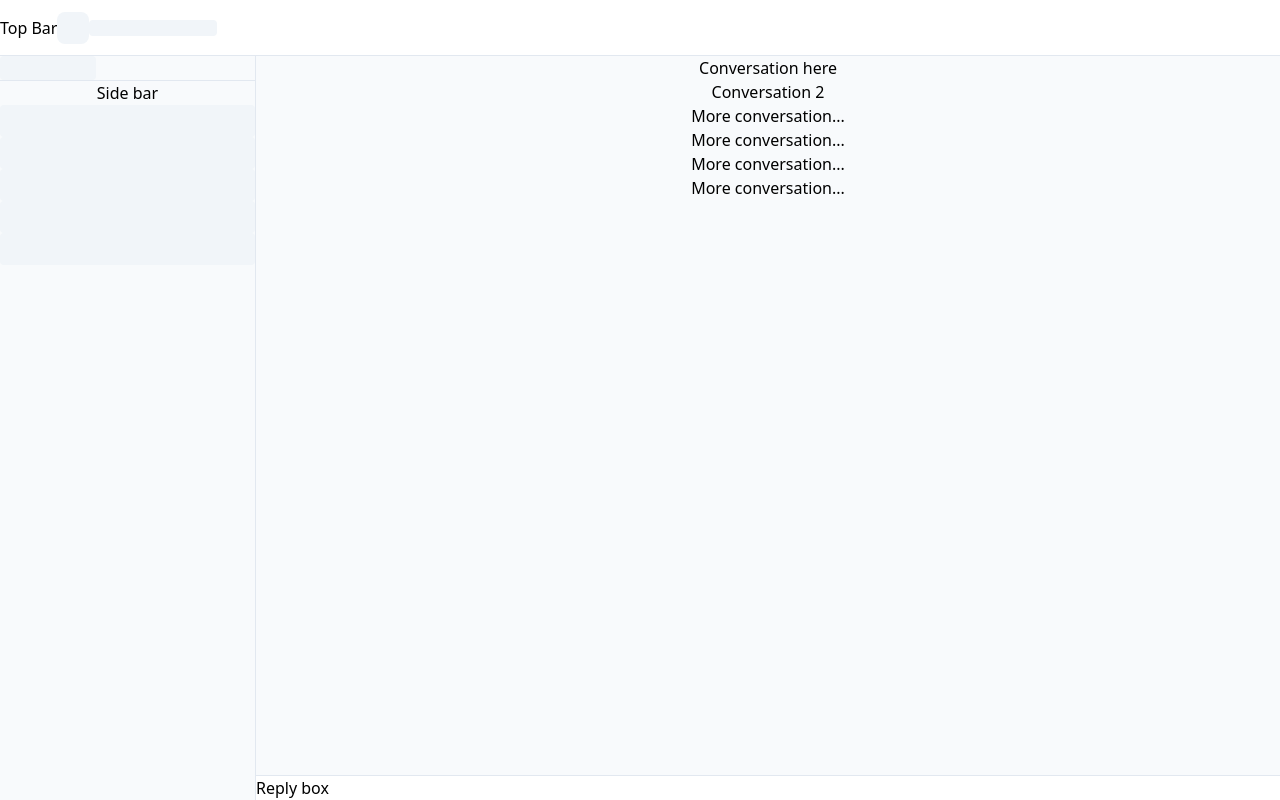
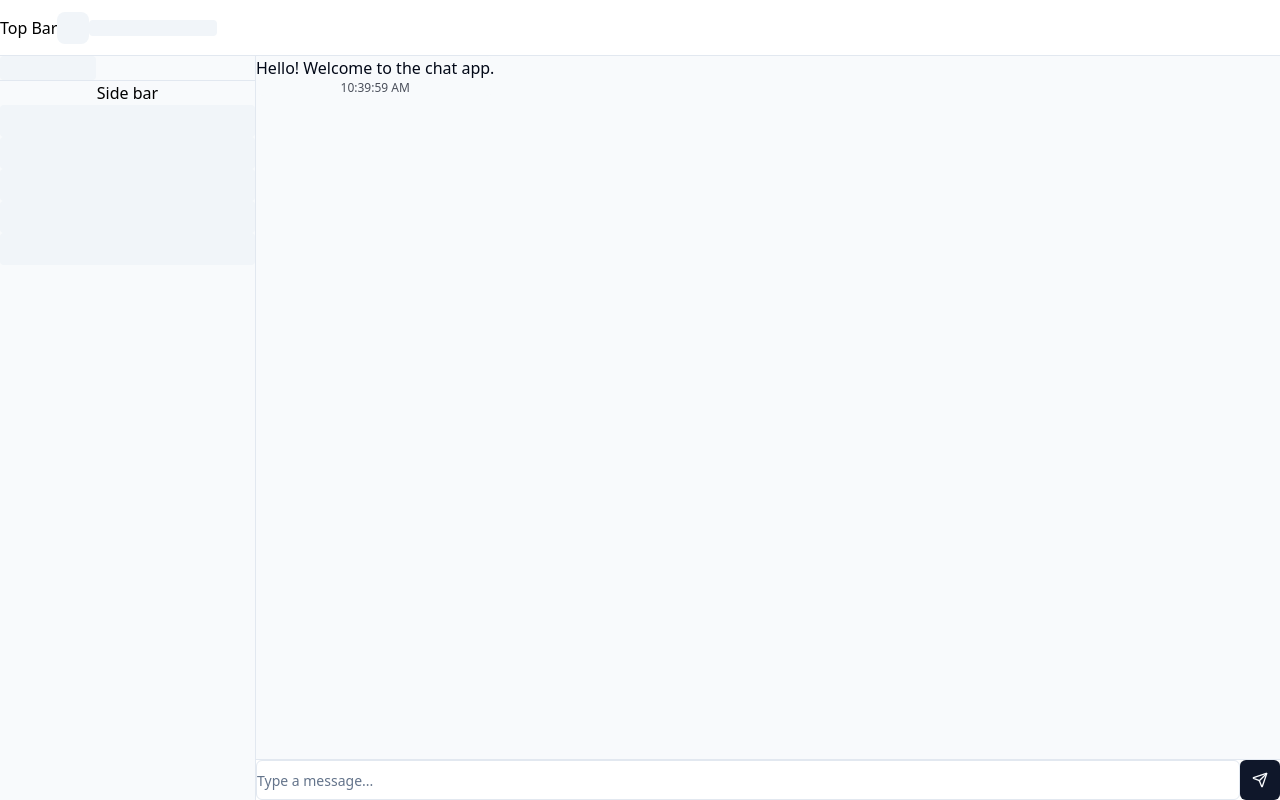
Before and after one commit to KaiyuWei/chat-box, a React (Vite) app in the folder client/: page / in a window 1280 px wide. Built offline with nearby package versions, Linux system fonts and the light colour scheme.

Commit message:
now we can send a message via ReplyBox

```diff
--- a/client/src/components/ChatBox/ChatBox.jsx
+++ b/client/src/components/ChatBox/ChatBox.jsx
@@ -1,20 +1,54 @@
 import ReplyBox from "./ReplyBox";
+import { useState } from "react";
 
 const ChatBox = () => {
+  const [messages, setMessages] = useState([
+    {
+      id: 1,
+      text: "Hello! Welcome to the chat app.",
+      isUser: false,
+      timestamp: new Date(),
+    },
+  ]);
+
+  const handleSendMessage = (messageText) => {
+    if (messageText.trim()) {
+      const newMessage = {
+        id: messages.length + 1,
+        text: messageText,
+        isUser: true,
+        timestamp: new Date(),
+      };
+      setMessages([...messages, newMessage]);
+    }
+  };
+
   return (
     <div className="flex-1 flex flex-col bg-chat-background h-full">
-      {/* Chat messages area */}
       <div className="flex-1 overflow-y-auto p-4 space-y-4 min-h-0">
-        <div>Conversation here</div>
-        <div>Conversation 2</div>
-        <div>More conversation...</div>
-        <div>More conversation...</div>
-        <div>More conversation...</div>
-        <div>More conversation...</div>
+        {messages.map((message) => (
+          <div
+            key={message.id}
+            className={`flex ${
+              message.isUser ? "justify-end" : "justify-start"
+            }`}
+          >
+            <div
+              className={`max-w-xs lg:max-w-md px-4 py-2 rounded-lg ${
+                message.isUser
+                  ? "bg-message-user text-message-user-foreground"
+                  : "bg-message-other text-message-other-foreground"
+              }`}
+            >
+              <p>{message.text}</p>
+              <span className="text-xs opacity-70 mt-1 block">
+                {message.timestamp.toLocaleTimeString()}
+              </span>
+            </div>
+          </div>
+        ))}
       </div>
-
-      {/* Reply box at the bottom */}
-      <ReplyBox />
+      <ReplyBox onSendMessage={handleSendMessage} />
     </div>
   );
 };
--- a/client/src/components/ChatBox/ReplyBox.jsx
+++ b/client/src/components/ChatBox/ReplyBox.jsx
@@ -1,9 +1,28 @@
-const ReplyBox = () => {
+import { useState } from "react";
+import { Button } from "@/components/ui/button";
+import { Input } from "@/components/ui/input";
+import { Send } from "lucide-react";
+
+const ReplyBox = ({ onSendMessage }) => {
+  const [inputValue, setInputValue] = useState("");
+
+  const handleSendMessage = () => {
+    if (inputValue.trim()) {
+      onSendMessage(inputValue);
+      setInputValue("");
+    }
+  };
+
+  const handleKeyPress = (e) => {
+    if (e.key === "Enter") {
+      handleSendMessage();
+    }
+  };
+
   return (
     <div className="p-4 border-t border-border bg-chat-secondary">
       <div className="flex space-x-2">
-          Reply box
-          {/* <Input
+        <Input
           value={inputValue}
           onChange={(e) => setInputValue(e.target.value)}
           onKeyPress={handleKeyPress}
@@ -16,7 +35,7 @@
           className="bg-primary hover:bg-primary/90"
         >
           <Send className="h-4 w-4" />
-          </Button> */}
+        </Button>
       </div>
     </div>
   );
--- /dev/null
+++ b/client/src/components/ui/button.jsx
@@ -0,0 +1,50 @@
+import * as React from "react";
+import { Slot } from "@radix-ui/react-slot";
+import { cva } from "class-variance-authority";
+
+import { cn } from "@/lib/utils";
+
+const buttonVariants = cva(
+  "inline-flex items-center justify-center gap-2 whitespace-nowrap rounded-md text-sm font-medium ring-offset-background transition-colors focus-visible:outline-none focus-visible:ring-2 focus-visible:ring-ring focus-visible:ring-offset-2 disabled:pointer-events-none disabled:opacity-50 [&_svg]:pointer-events-none [&_svg]:size-4 [&_svg]:shrink-0",
+  {
+    variants: {
+      variant: {
+        default: "bg-primary text-primary-foreground hover:bg-primary/90",
+        destructive:
+          "bg-destructive text-destructive-foreground hover:bg-destructive/90",
+        outline:
+          "border border-input bg-background hover:bg-accent hover:text-accent-foreground",
+        secondary:
+          "bg-secondary text-secondary-foreground hover:bg-secondary/80",
+        ghost: "hover:bg-accent hover:text-accent-foreground",
+        link: "text-primary underline-offset-4 hover:underline",
+      },
+      size: {
+        default: "h-10 px-4 py-2",
+        sm: "h-9 rounded-md px-3",
+        lg: "h-11 rounded-md px-8",
+        icon: "h-10 w-10",
+      },
+    },
+    defaultVariants: {
+      variant: "default",
+      size: "default",
+    },
+  }
+);
+
+const Button = React.forwardRef(
+  ({ className, variant, size, asChild = false, ...props }, ref) => {
+    const Comp = asChild ? Slot : "button";
+    return (
+      <Comp
+        className={cn(buttonVariants({ variant, size, className }))}
+        ref={ref}
+        {...props}
+      />
+    );
+  }
+);
+Button.displayName = "Button";
+
+export { Button, buttonVariants };
--- /dev/null
+++ b/client/src/components/ui/input.jsx
@@ -0,0 +1,20 @@
+import * as React from "react";
+
+import { cn } from "@/lib/utils";
+
+const Input = React.forwardRef(({ className, type, ...props }, ref) => {
+  return (
+    <input
+      type={type}
+      className={cn(
+        "flex h-10 w-full rounded-md border border-input bg-background px-3 py-2 text-base ring-offset-background file:border-0 file:bg-transparent file:text-sm file:font-medium file:text-foreground placeholder:text-muted-foreground focus-visible:outline-none focus-visible:ring-2 focus-visible:ring-ring focus-visible:ring-offset-2 disabled:cursor-not-allowed disabled:opacity-50 md:text-sm",
+        className
+      )}
+      ref={ref}
+      {...props}
+    />
+  );
+});
+Input.displayName = "Input";
+
+export { Input };
--- /dev/null
+++ b/client/src/lib/utils.js
@@ -0,0 +1,6 @@
+import { clsx } from "clsx";
+import { twMerge } from "tailwind-merge";
+
+export function cn(...inputs) {
+  return twMerge(clsx(inputs));
+}
```
Also changed, not shown: client/package.json (+8 -1 lines), 1 other file (tests, documents, lock files or other folders). Lines whose indentation alone changed are shown as unchanged.
